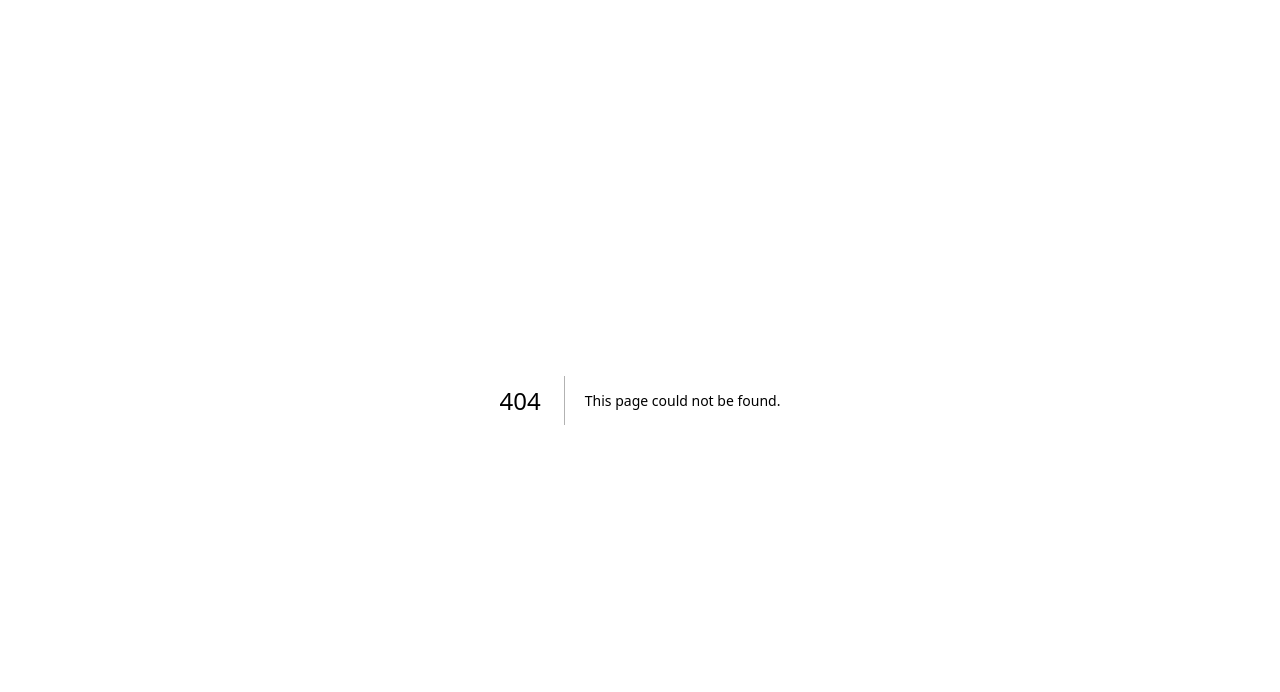
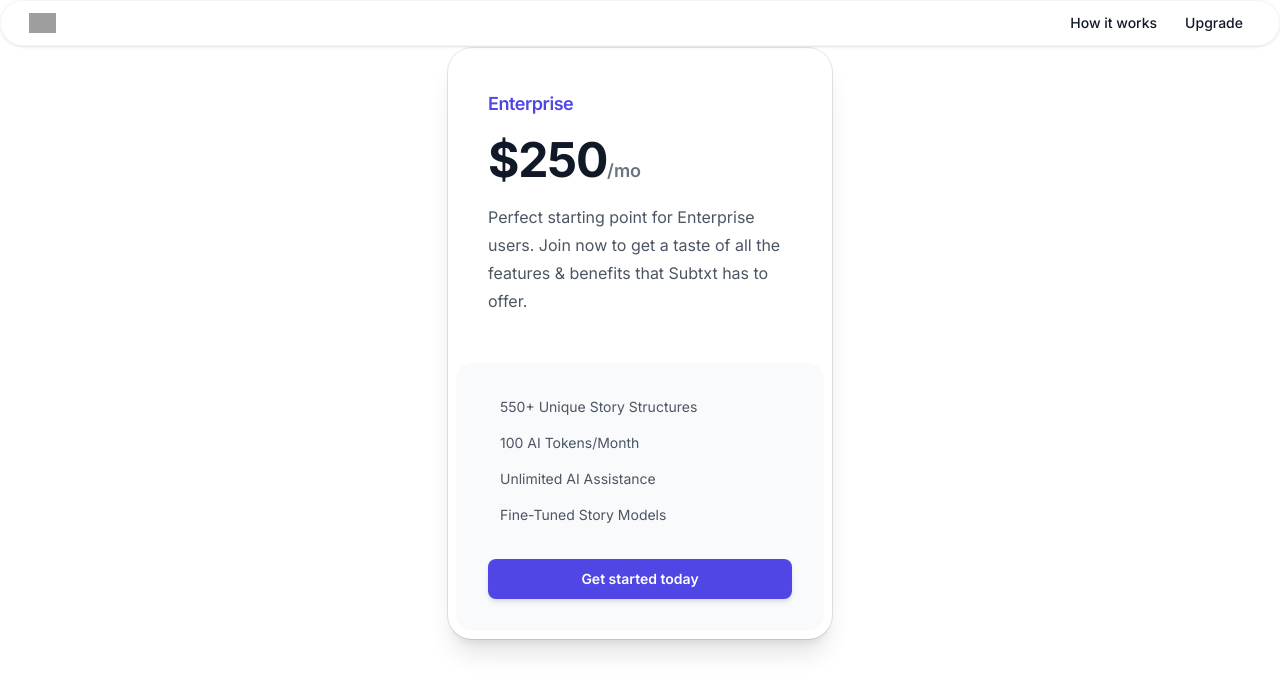
Before and after one commit to anuranjan87/latest-tailwindgenie, a Next.js app: page /company in a window 1280 px wide. Before the commit this address had no page. Shown: the top 692 px of the page. Built offline with nearby package versions, Linux system fonts and the light colour scheme; grey boxes are pictures that could not be loaded.

Commit message:
first commit

```diff
--- a/app/api/chat/route.ts
+++ b/app/api/chat/route.ts
@@ -18,7 +18,7 @@
 
 // Create an OpenAI API client (that's edge friendly!)
 const openai = new OpenAI({
-  apiKey: 'sk-proj-Rw5cfguNZkluGx94oxQIT3BlbkFJOckuea5QLNP2MD08Niyq' || '',
+  apiKey: process.env.NEXT_PUBLIC_API_KEY|| '',
 });
 
 // IMPORTANT! Set the runtime to edge
--- /dev/null
+++ b/app/company/page.tsx
@@ -0,0 +1,59 @@
+'use client'
+import Header from '../../components/header'
+
+function New() {
+  return (
+    <>
+    <Header />
+    <div className='flex justify-center mt-12'>
+    <div className="max-w-sm flex flex-col rounded-3xl bg-white dark:bg-gray-950 shadow-xl ring-1 ring-black/10">
+  <div className="p-8 sm:p-10">
+    <h3 id="tier-basic" className="text-lg font-semibold leading-8 tracking-tight text-indigo-600">Enterprise</h3>
+    <div className="mt-4 flex items-baseline text-5xl font-bold tracking-tight text-gray-900 dark:text-gray-100">
+      <span>$250</span>
+      <span className="text-lg font-semibold leading-8 tracking-normal text-gray-500">/mo</span>
+    </div>
+    <p className="mt-4 text-base leading-7 text-gray-600 dark:text-slate-200">
+      Perfect starting point for Enterprise users.
+      Join now to get a taste of all the features &amp; benefits that Subtxt has to offer.
+    </p>
+  </div>
+  <div className="flex flex-1 flex-col p-2">
+    <div className="flex flex-1 flex-col justify-between rounded-2xl bg-gray-50 dark:bg-gray-900 p-6 sm:p-8">
+      <ul role="list" className="space-y-3">
+        <li className="flex items-start">
+          <p className="ml-3 text-sm leading-6 text-gray-600 dark:text-gray-300">
+            550+ Unique Story Structures
+          </p>
+        </li>
+        <li className="flex items-start">
+          <p className="ml-3 text-sm leading-6 text-gray-600 dark:text-gray-300">
+            100 AI Tokens/Month
+          </p>
+        </li>
+        <li className="flex items-start">
+          <p className="ml-3 text-sm leading-6 text-gray-600 dark:text-gray-300">
+            Unlimited AI Assistance
+          </p>
+        </li>
+        <li className="flex items-start">
+          <p className="ml-3 text-sm leading-6 text-gray-600 dark:text-gray-300">
+            Fine-Tuned Story Models
+          </p>
+        </li>
+      </ul>
+      <div className="mt-8">
+        <a href="#" aria-describedby="tier-basic"
+          className="inline-block w-full rounded-lg bg-indigo-600 px-4 py-2.5 text-center text-sm font-semibold leading-5 text-white shadow-md hover:bg-indigo-700">
+          Get started today
+        </a>
+      </div>
+    </div>
+  </div>
+</div></div>
+
+    </>
+  );
+}
+
+export default New;
--- /dev/null
+++ b/app/documentation/page.tsx
@@ -0,0 +1,96 @@
+'use client'
+import Header from '../../components/header'
+import Image from "next/image";
+
+
+function New() {
+  return (
+    <>
+    <Header />
+    <div className="lg:w-9/12  antialiased mx-auto mt-12 lg:mx-auto">
+        <div className="  flex-auto min-w-0 mt-6 flex flex-col px-2 md:px-0">
+            <section>
+            <h1 className="lg:text-6xl text-5xl font-bold sm:font-black text-center text-blue-700 mt-20 mb-7 hover:text-blue-700 transition duration-300">
+  Celebrating UI Design!
+</h1>
+
+<section className="bg-white text-gray-900  px-5 sm:px-10 lg:px-20">
+  <div className="max-w-7xl mx-auto text-center">
+    <h1 className="text-4xl sm:text-3xl md:text-5xl font-black">Every pixel, every color, every interaction crafted with passion!</h1>
+
+  </div>
+  <div className='flex mt-1 justify-center'>
+  <Image
+                    src="/mat.gif"
+                    alt="Shakespeare"
+                    width={336}
+                    height={336}
+                    className="md:w-6/12 sm:w-8/12"
+
+                  /></div>
+</section>
+
+<div className='w-9/12 mx-auto'>
+      <h1 className="mb-4 text-3xl font-bold tracking-tighter">
+      What is Tailwind-Genie      </h1>
+      <p className="mb-2 text-lg">
+      Tailwind-Tenie is a generative user interface system by <a href='https://fine-tune-ai.com/' className='text-blue-700'  target="_blank" >fine-tune-ai</a> powered by AI. It generates copy-and-paste friendly UI code based on Tailwind CSS that people can use in their projects.</p>
+
+
+            <div className="my-14">
+              </div>
+
+            <h1 className="mb-4 text-3xl font-bold tracking-tighter">
+            How does Tailwind-Genie work?     </h1>
+            <ul >
+  <li className='mb-4 text-lg'>Tailwind-Genie uses AI models to generate code based on simple text prompts.
+
+</li>
+<li className='mb-4 text-lg'>After you submit your prompt, we give you AI generate codes as well rendered user interface. You can choose one and copy paste its code, or refine it further.</li>
+<li className='mb-4 text-lg'>Tailwind Genie not only provides the generated code but also renders a live preview of the user interface component. This allows users to see how the component will look and behave directly within the Tailwind Genie interface.</li>
+</ul>
+
+<h1 className="mb-4 mt-14 text-3xl font-bold tracking-tighter">
+How much does it cost?
+      </h1>
+
+      <p className="mb-2 text-lg">
+      It's free for individual users. Enterprise can check <a href='/company' className='text-blue-700'  target="_blank" >pricing plans</a>. </p>
+
+
+
+
+
+<h1 className="mb-4 mt-14 text-3xl font-bold tracking-tighter">
+What data was Tailwind-Genie trained on?
+      </h1>
+      <p className="mb-4 text-lg">
+      <a href='https://fine-tune-ai.com/' className='text-blue-700'  target="_blank" >Fine-tune-ai</a> products are trained on custom code our team has written mixed with open-source and synthetic datasets. We may use user-generated prompts and/or content as inputs to models and learning systems from third-party providers to improve our products. Using this data gives <a href='https://fine-tune-ai.com/' className='text-blue-700'  target="_blank" >fine-tune-ai</a> the ability to provide more accurate and relevant recommendations to our users.</p>
+      <p className="mb-21 text-lg">
+      No customer data or code was/is or will be used to train, improve, or fine tune the models used by Tailwind-Genie.</p>
+
+
+     <h1 className="mb-4 mt-14 text-3xl font-bold tracking-tighter">
+     Can I use output for commercial uses?
+      </h1>
+       <p className="mb-21 text-lg">
+      You own the output you create and are responsible for complying with our Terms related to commercial use.</p>
+      <div className='flex mt-9 justify-center'>
+  <Image
+                    src="/end.png"
+                    alt="Shakespeare"
+                    width={336}
+                    height={336}
+                    className="md:w-6/12 sm:w-8/12"
+
+                  /></div>
+     </div>
+    </section>
+    </div>
+    </div>
+
+    </>
+  );
+}
+
+export default New;
--- a/app/page.tsx
+++ b/app/page.tsx
@@ -21,6 +21,7 @@
 import React from 'react';
 import  { useAssistant } from "ai/react"
 import { useCompletion } from "ai/react"
+
 import OpenAI from 'openai';
 
 
@@ -88,7 +89,6 @@
     api: '/api/chat',
     threadId: threadId,
     body: {
-      model: selectedModel,
       content: scontent,
       id: vectorStoreId,
     },
@@ -153,13 +153,12 @@
     console.log("Vector Store ID received:"); // Added console log for debugging
   };
 
-  console.log(vectorStoreId);
-
+  console.log(process.env.NEXT_PUBLIC_API_KEY )
 
   useEffect(() => {
     const createThread = async () => {
       try {
-        const openai = new OpenAI({apiKey: 'sk-proj-Rw5cfguNZkluGx94oxQIT3BlbkFJOckuea5QLNP2MD08Niyq' || '', dangerouslyAllowBrowser: true });
+        const openai = new OpenAI({apiKey: process.env.NEXT_PUBLIC_API_KEY || '', dangerouslyAllowBrowser: true });
 
         const threadI = await openai.beta.threads.create({
 
@@ -309,7 +308,7 @@
             <div className="flex flex-col justify-center items-center space-y-4 border-t border-gray-200 bg-gray-50 p-7 sm:p-10">
 
             {examples.map((example, i) => (
-              <a className="relative w-full" href="#" key={i}>
+              <a className="relative w-full" href="#">
         <span className="absolute top-0 left-0 mt-1 ml-1 h-full w-full rounded bg-gray-600"></span>
               <button
                 key={i}
--- a/package.json
+++ b/package.json
@@ -15,6 +15,7 @@
     "amqplib": "^0.9.1",
     "clsx": "^2.1.1",
     "core-js": "^3.37.1",
+    "dotenv": "^16.4.5",
     "dropzone": "^6.0.0-beta.2",
     "express": "^4.19.2",
     "heroicons": "^2.1.4",
```
Also changed, not shown: 2 other files (tests, documents, lock files or other folders).
